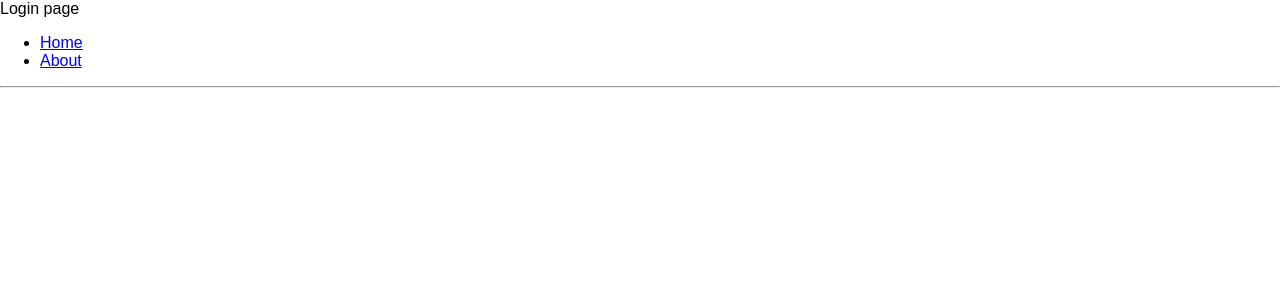
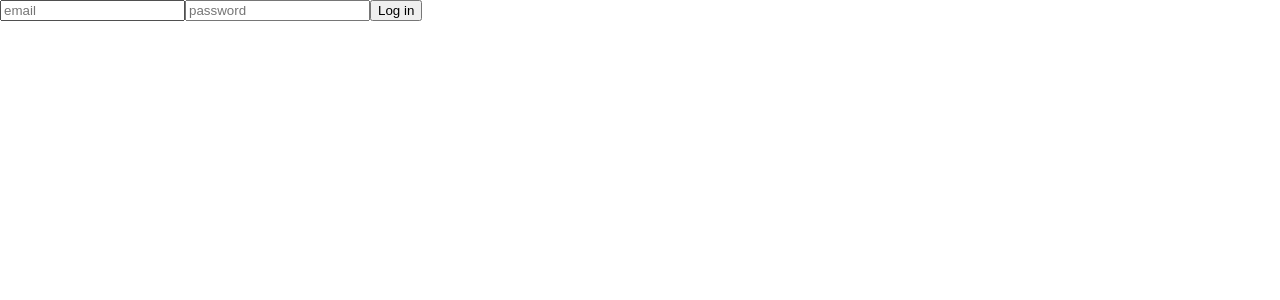
Before and after one commit to Fabianopb/beer-cellar-react-client, a React (Create React App) app: page /login in a window 1280 px wide. Shown: the top 300 px of the page. Built offline with nearby package versions, Linux system fonts and the light colour scheme.

Commit message:
Creates simple login form.

```diff
--- a/src/App.js
+++ b/src/App.js
@@ -14,10 +14,10 @@ class App extends Component {
       <Router>
         <div>
           <Route path="/login" component={ Login } />
-          <Layout>
+          {/*<Layout>
             <Route exact path="/" component={ Home } />
             <Route path="/about" component={ About } />
-          </Layout>
+          </Layout>*/}
         </div>
       </Router>
     );
--- a/src/views/login.js
+++ b/src/views/login.js
@@ -1,10 +1,20 @@
 import React, { Component } from 'react';
 
 class Login extends Component {
+
+  _doSomething() {
+    const credentials = {
+      email: this._email.value,
+      password: this._password.value
+    };
+  }
+
   render() {
     return (
       <div>
-        Login page
+        <input type="text" placeholder="email" ref={ (input) => this._email = input } />
+        <input type="password" placeholder="password" ref={ (input) => this._password = input } />
+        <button onClick={ this._doSomething.bind(this) }>Log in</button>
       </div>
     );
   }
```
